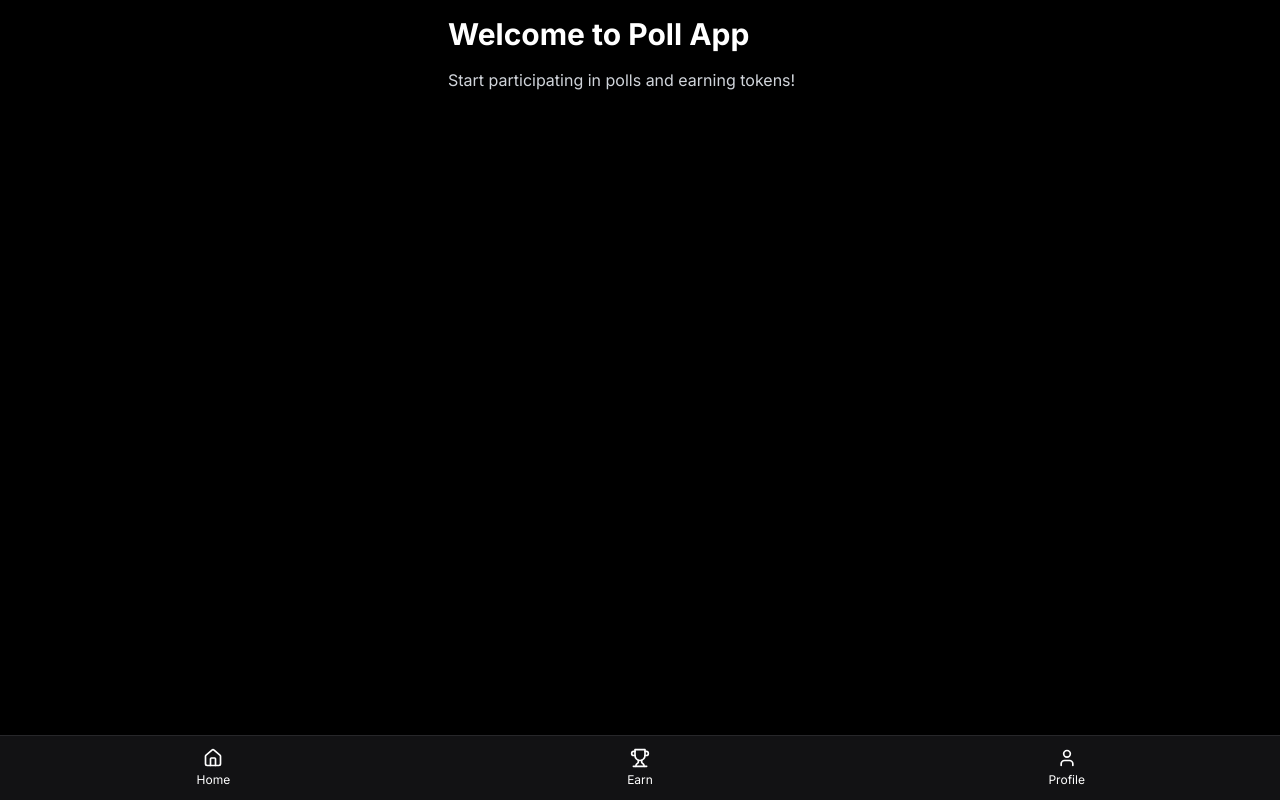
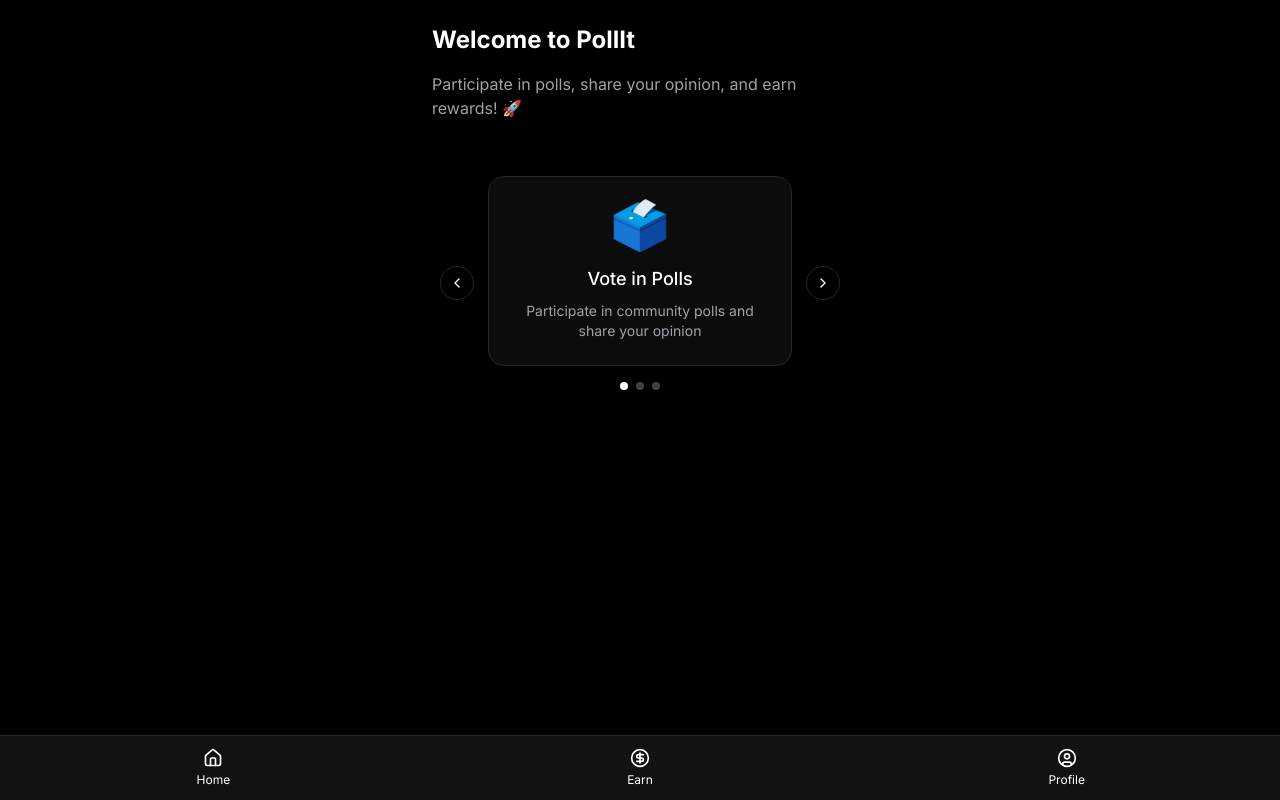
Before and after one commit to meliksahgurtemel/pollit, a Next.js app: page / in a window 1280 px wide. Built offline with nearby package versions, Linux system fonts and the light colour scheme.

Commit message:
how it works section

```diff
--- a/app/page.tsx
+++ b/app/page.tsx
@@ -1,8 +1,16 @@
+import HowItWorks from '@/components/HowItWorks';
+
 export default function Home() {
   return (
-    <div className="p-4">
-      <h1 className="text-3xl font-bold mb-4">Welcome to Poll App</h1>
-      <p className="text-gray-300">Start participating in polls and earning tokens!</p>
+    <div className="space-y-8 py-6">
+      <div className="space-y-4">
+        <h1 className="text-2xl font-bold">Welcome to PollIt</h1>
+        <p className="text-zinc-400">
+          Participate in polls, share your opinion, and earn rewards! 🚀
+        </p>
+      </div>
+
+      <HowItWorks />
     </div>
-  )
+  );
 }
--- /dev/null
+++ b/components/HowItWorks.tsx
@@ -0,0 +1,94 @@
+'use client';
+
+import { ChevronLeft, ChevronRight } from 'lucide-react';
+import { useState } from 'react';
+import { cn } from '@/lib/utils';
+
+const steps = [
+  {
+    title: 'Vote in Polls',
+    description: 'Participate in community polls and share your opinion',
+    emoji: '🗳️'
+  },
+  {
+    title: 'Earn Points',
+    description: 'Get points for each poll you participate in',
+    emoji: '🏆'
+  },
+  {
+    title: 'Get Rewards',
+    description: 'Convert your points into tokens and rewards',
+    emoji: '✨'
+  }
+];
+
+export default function HowItWorks() {
+  const [currentStep, setCurrentStep] = useState(0);
+
+  const nextSlide = () => {
+    setCurrentStep((prev) => (prev === steps.length - 1 ? 0 : prev + 1));
+  };
+
+  const prevSlide = () => {
+    setCurrentStep((prev) => (prev === 0 ? steps.length - 1 : prev - 1));
+  };
+
+  return (
+    <div className="w-full py-6">
+      <div className="relative px-12">
+        <div className="overflow-hidden">
+          <div
+            className="flex transition-transform duration-300 ease-in-out"
+            style={{ transform: `translateX(-${currentStep * 100}%)` }}
+          >
+            {steps.map((step, index) => (
+              <div
+                key={index}
+                className="w-full flex-shrink-0 px-2"
+              >
+                <div className="bg-zinc-900/50 backdrop-blur-sm border border-zinc-800 rounded-2xl p-6">
+                  <div className="flex justify-center mb-4">
+                    <span className="text-5xl">{step.emoji}</span>
+                  </div>
+                  <h3 className="text-lg font-medium mb-2 text-center">{step.title}</h3>
+                  <p className="text-sm text-zinc-400 text-center">{step.description}</p>
+                </div>
+              </div>
+            ))}
+          </div>
+        </div>
+
+        {/* Navigation buttons */}
+        <button
+          onClick={prevSlide}
+          className="absolute left-2 top-1/2 -translate-y-1/2 p-2 rounded-full bg-black/50 backdrop-blur-sm border border-zinc-800"
+          aria-label="Previous slide"
+        >
+          <ChevronLeft className="w-4 h-4" />
+        </button>
+        <button
+          onClick={nextSlide}
+          className="absolute right-2 top-1/2 -translate-y-1/2 p-2 rounded-full bg-black/50 backdrop-blur-sm border border-zinc-800"
+          aria-label="Next slide"
+        >
+          <ChevronRight className="w-4 h-4" />
+        </button>
+
+        {/* Dots indicator */}
+        <div className="flex justify-center gap-2 mt-4">
+          {steps.map((_, index) => (
+            <button
+              key={index}
+              onClick={() => setCurrentStep(index)}
+              className={cn(
+                'w-2 h-2 rounded-full transition-colors',
+                currentStep === index ? 'bg-white' : 'bg-zinc-700'
+              )}
+              aria-label={`Go to slide ${index + 1}`}
+            />
+          ))}
+        </div>
+      </div>
+    </div>
+  );
+}
```
Also changed, not shown: components/Navbar.tsx (+4 -4 lines).
